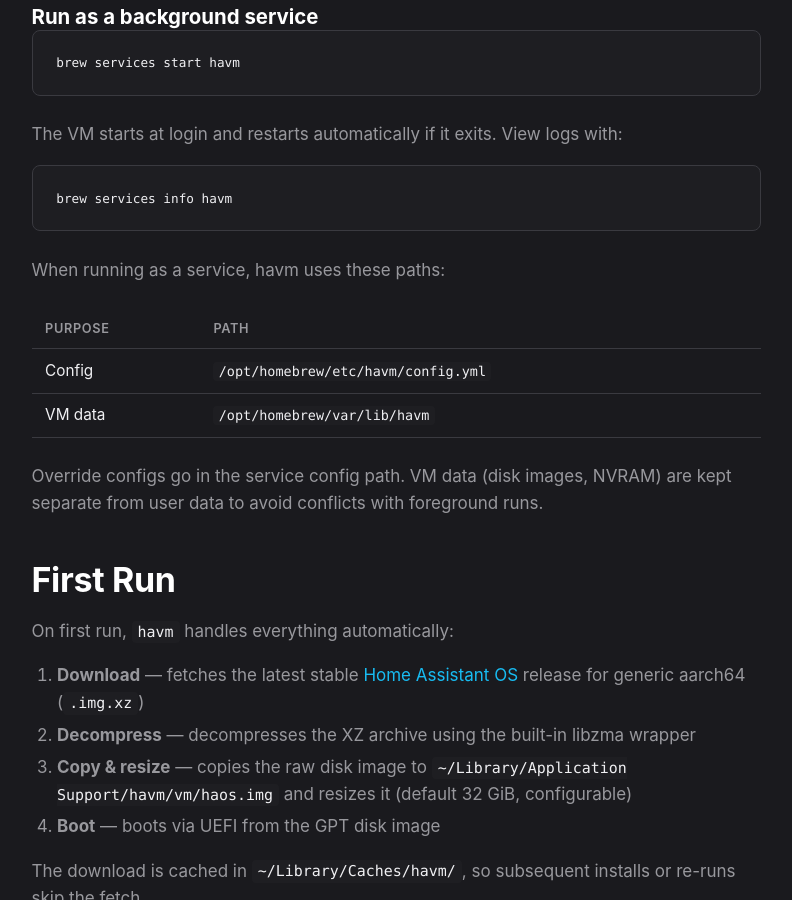
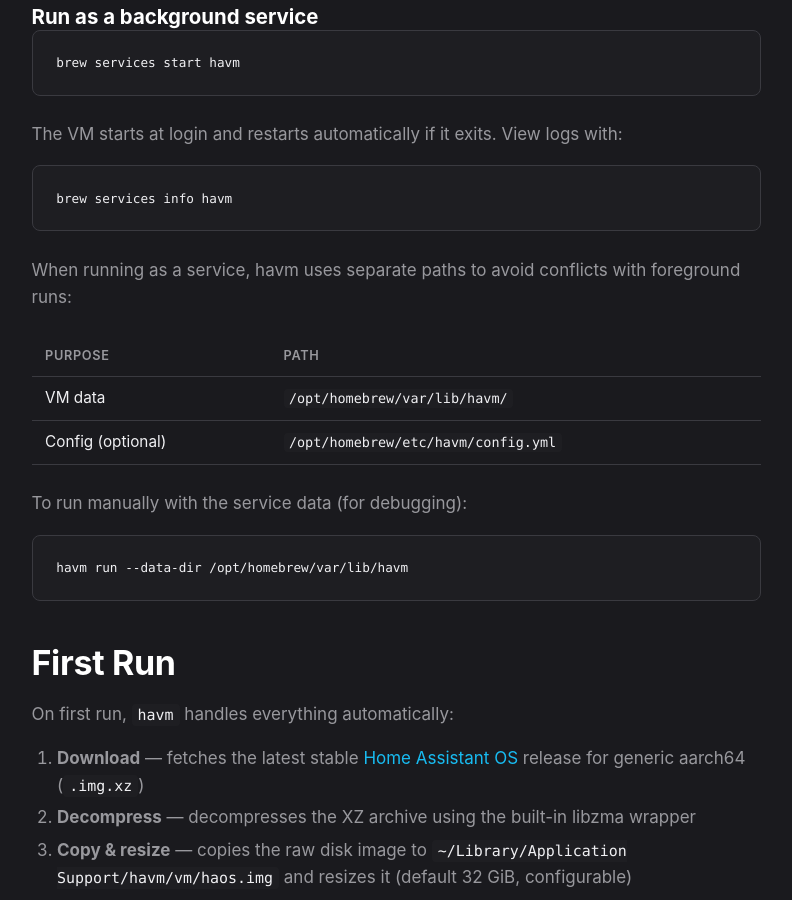
Before and after one commit to IngmarStein/havm, a Jekyll site: the page built from docs/getting-started.md, in a window 1280 px wide and 900 px high, scrolled down 883 px. Shown: the whole window, without its empty margins (244-1036 px from the left). Built offline with Jekyll 4.4.1, drawn with Linux system fonts in a browser that asks for light colours.

Commit message:
docs: match Homebrew formula caveats — config is optional, add --data-dir flag

````diff
--- a/docs/getting-started.md
+++ b/docs/getting-started.md
@@ -56,15 +56,19 @@
 brew services info havm
 ```
 
-When running as a service, havm uses these paths:
+When running as a service, havm uses separate paths to avoid conflicts
+with foreground runs:
 
 | Purpose | Path |
 |---------|------|
-| Config | `/opt/homebrew/etc/havm/config.yml` |
-| VM data | `/opt/homebrew/var/lib/havm` |
+| VM data | `/opt/homebrew/var/lib/havm/` |
+| Config (optional) | `/opt/homebrew/etc/havm/config.yml` |
 
-Override configs go in the service config path. VM data (disk images, NVRAM)
-are kept separate from user data to avoid conflicts with foreground runs.
+To run manually with the service data (for debugging):
+
+```bash
+havm run --data-dir /opt/homebrew/var/lib/havm
+```
 
 ## First Run
 
````
Also changed, not shown: docs/configuration.md (+2 -2 lines), docs/index.md (+2 -2 lines).
